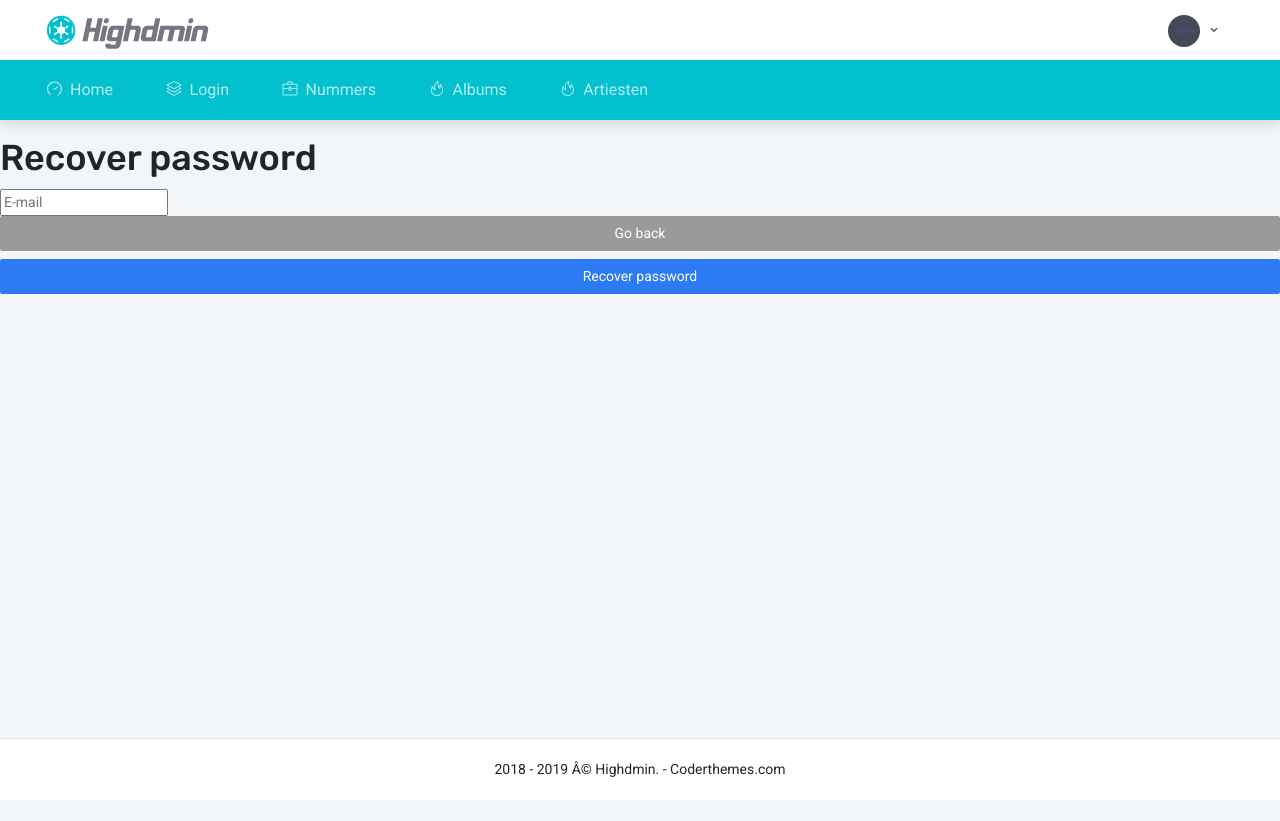
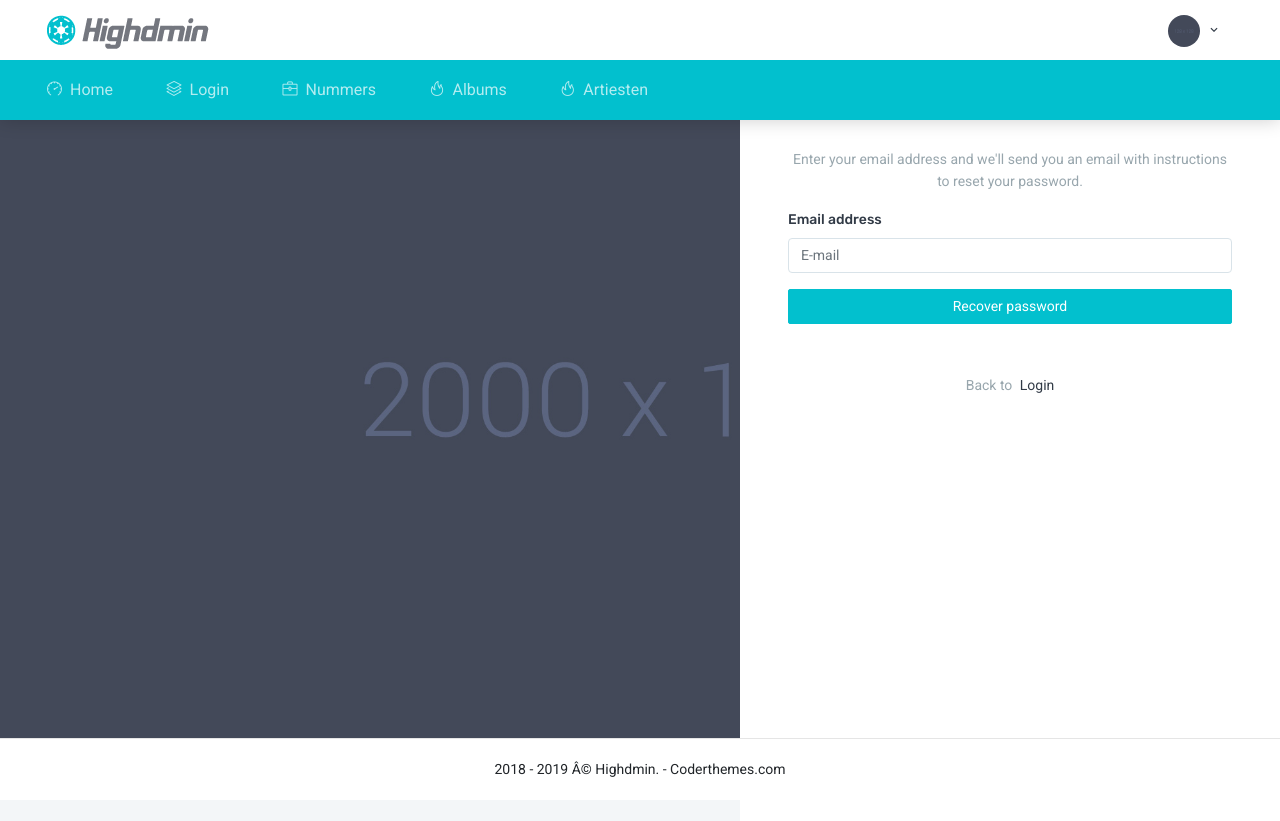
Before and after one commit to Ghoolian/MuzieksiteV2, a Symfony app: template templates/security/authentication/forgot.html.twig in a window 1280 px wide. Before the commit the page ends 777 px from the top, so only its background shows below. Run offline with Twig, Linux system fonts and the light colour scheme; the template is opened without the code that fills it, so the values that code supplies are empty; some libraries are stand-ins or nearby versions; some web fonts are replaced.

Commit message:
Aanpassingen gistermiddag

```diff
--- a/templates/base.html.twig
+++ b/templates/base.html.twig
@@ -89,14 +89,14 @@
                 <ul class="navigation-menu">
 
                     <li class="has-submenu">
-                        <a href="home.html.twig"><i class="icon-speedometer"></i>Home</a>
+                        <a href="{{ path('home') }}"><i class="icon-speedometer"></i>Home</a>
                     </li>
 
                     <li class="has-submenu">
                         <a href="#"><i class="icon-layers"></i>Login</a>
                         <ul class="submenu">
-                            <li><a href="apps-calendar.html">Login</a></li>
-                            <li><a href="apps-tickets.html">Register</a></li>
+                            <li><a href="{{ path('security_login') }}">Login</a></li>
+                            <li><a href="{{ path('security_register') }}">Register</a></li>
                         </ul>
                     </li>
 
--- a/templates/security/authentication/forgot.html.twig
+++ b/templates/security/authentication/forgot.html.twig
@@ -2,18 +2,64 @@
 {% block title %}{{ 'Recover password'|trans }}{% endblock %}
 
 {% block body %}
-    <br><br><br><br><br><br>
-    <h1>{{ 'Recover password'|trans }}</h1>
 
-    <form  action="{{ path('security_forgot_password') }}" method="post">
 
-        <input name="email" type="email"  required placeholder="{{ 'E-mail'|trans }}"> <br/>
+    <!-- Begin page -->
+    <div class="accountbg" style="background: url('assets/images/bg-1.jpg');background-size: cover;background-position: center;"></div>
 
-        <input type="hidden" name="_method" value="POST">
-        <input type="hidden" name="_token" value="{{ csrf_token('password_recovery') }}">
+    <div class="wrapper-page account-page-full">
 
-        <a class="btn btn-secondary btn-block" href="{{ path('security_login') }}">{{ 'Go back'|trans }}</a>
-        <button type="submit" class="btn btn-primary btn-block">{{ 'Recover password'|trans }} </button>
+        <div class="card">
+            <div class="card-block">
 
-    </form>
+                <div class="account-box">
+
+                    <div class="card-box p-5">
+                        <h2 class="text-uppercase text-center pb-4">
+                            <a href="{{ path('security_login') }}" class="text-success">
+                                <span><img src="assets/images/logo_light.png" alt="" height="26"></span>
+                            </a>
+                        </h2>
+
+                        <div class="text-center">
+                            <p class="text-muted">Enter your email address and we'll send you an email with instructions to reset your password.  </p>
+                        </div>
+
+                        <form class="form-horizontal" action="#">
+
+                            <div class="form-group row">
+                                <div class="col-12">
+                                    <label for="emailaddress">Email address</label>
+                                    <input name="email" class="form-control" type="email" required="" placeholder="{{ 'E-mail'|trans }}">
+                                </div>
+                            </div>
+
+
+                            <input type="hidden" name="_method" value="POST">
+                            <input type="hidden" name="_token" value="{{ csrf_token('password_recovery') }}">
+
+                            <div class="form-group row text-center">
+                                <div class="col-12">
+                                    <button class="btn btn-block btn-custom waves-effect waves-light" type="submit"> {{ 'Recover password'|trans }} </button>
+                                </div>
+                            </div>
+
+                        </form>
+
+                        <div class="row m-t-50">
+                            <div class="col-sm-12 text-center">
+                                <p class="text-muted">Back to <a href="{{ path('security_login') }}" class="text-dark ml-1"><b>Login</b></a></p>
+                            </div>
+                        </div>
+
+                    </div>
+                </div>
+
+            </div>
+        </div>
+
+
+
+    </div>
+
 {% endblock %}
--- a/templates/security/authentication/login.html.twig
+++ b/templates/security/authentication/login.html.twig
@@ -67,6 +67,5 @@
     </div>
 
 
-    <a href="{{ path('security_forgot_password') }}">{{ 'Forgot password'|trans }}</a>
-    <a href="{{ path('security_register') }}">{{ 'Create account'|trans }}</a>
+
 {% endblock %}
--- a/templates/security/authentication/register.html.twig
+++ b/templates/security/authentication/register.html.twig
@@ -10,4 +10,5 @@
     </ul> <br>
     {{ form_start(form) }}
     {{ form_end(form) }}
+
 {% endblock %}
```
Also changed, not shown: migrations/Version20201007151802.php (added, +31 -0 lines), migrations/Version20201007151855.php (added, +31 -0 lines), migrations/Version20201007152155.php (added, +31 -0 lines), src/Entity/Artiest.php (added, +109 -0 lines), src/Repository/ArtiestRepository.php (added, +50 -0 lines).
